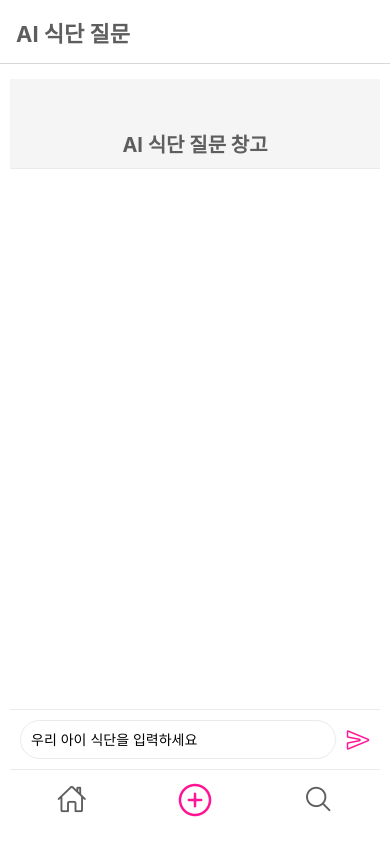
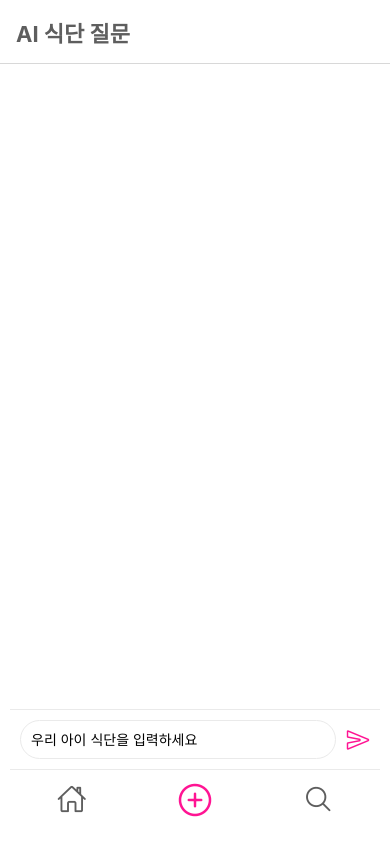
Before and after one commit to seongsik11/imealove, a React Native app: screen /Question in a window 390 px wide. Built offline with nearby package versions, Linux system fonts and the light colour scheme.

Commit message:
지피티 기능 추가

```diff
--- a/main/Question.js
+++ b/main/Question.js
@@ -10,7 +10,8 @@ const Question = ({ navigation }) => {
     const handleSend = () => {
         if (input.trim() && !isSending) {
             const userMessage = { id: Math.random().toString(), text: input, type: 'user' };
-            const fixedResponse = { id: Math.random().toString(), text: "", type: 'gpt' };
+            const fixedResponse = { id: Math.random().toString(), text: "식단 중에 라면을 드시고 싶을 때는 일주일에 한 번의 치팅데이를 잡으시고 그 날에 라면 을 드시는 것이 좋을 것 같습니다. 다만,\n" +
+                    "식단 중에 라면은 좋지 않아 권장 드리지 않습니다!", type: 'gpt' };
             setMessages([...messages, userMessage, fixedResponse]);
 
             setInput('');
@@ -33,9 +34,6 @@ const Question = ({ navigation }) => {
 
     return (
         <View style={styles.container}>
-            <View style={styles.header}>
-                <Text style={styles.headerTitle}>AI 식단 질문 창고</Text>
-            </View>
             <FlatList
                 data={messages}
                 keyExtractor={item => item.id}
```
